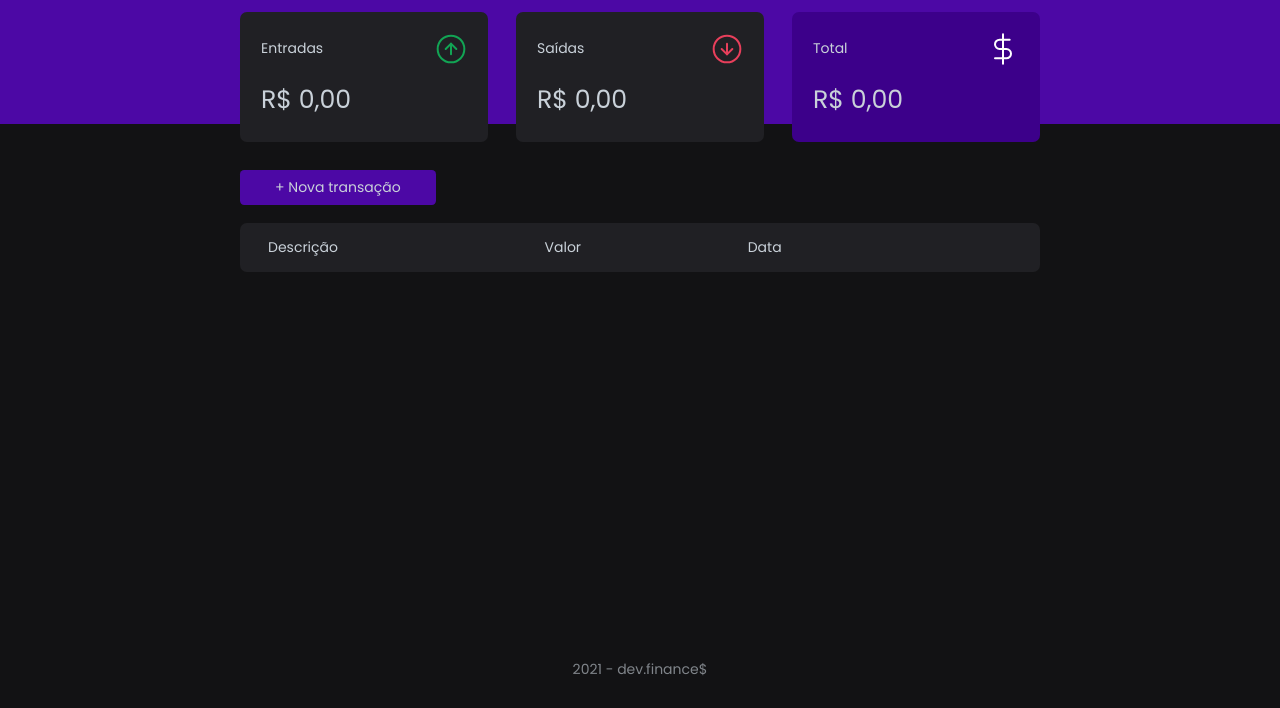
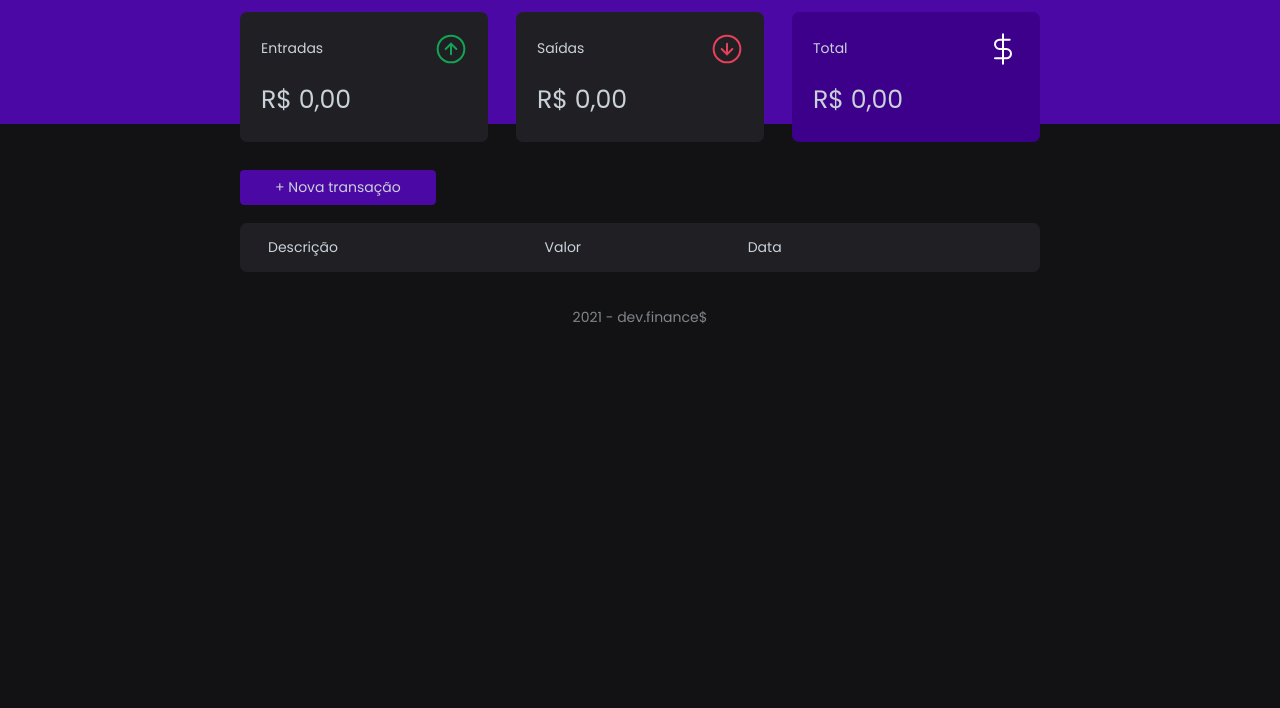
Before and after one commit to lui7henrique/dev-finance, a plain HTML site: page index.html in a window 1280 px wide. Shown: the part 92-800 px from the top of the page. Drawn offline with Linux system fonts and the light colour scheme.

Commit message:
:art: theme update

```diff
--- a/styles.css
+++ b/styles.css
@@ -299,13 +299,9 @@ input {
 /* Footer ================================== */
 footer {
   text-align: center;
-  padding: 4rem 0 2rem;
+  padding: 2rem 0 2rem;
   color: var(--text);
   bottom:0;
-  position:absolute;
-  bottom:0;
-  width:100%;
-
   opacity: 0.6;
 }
 
```
